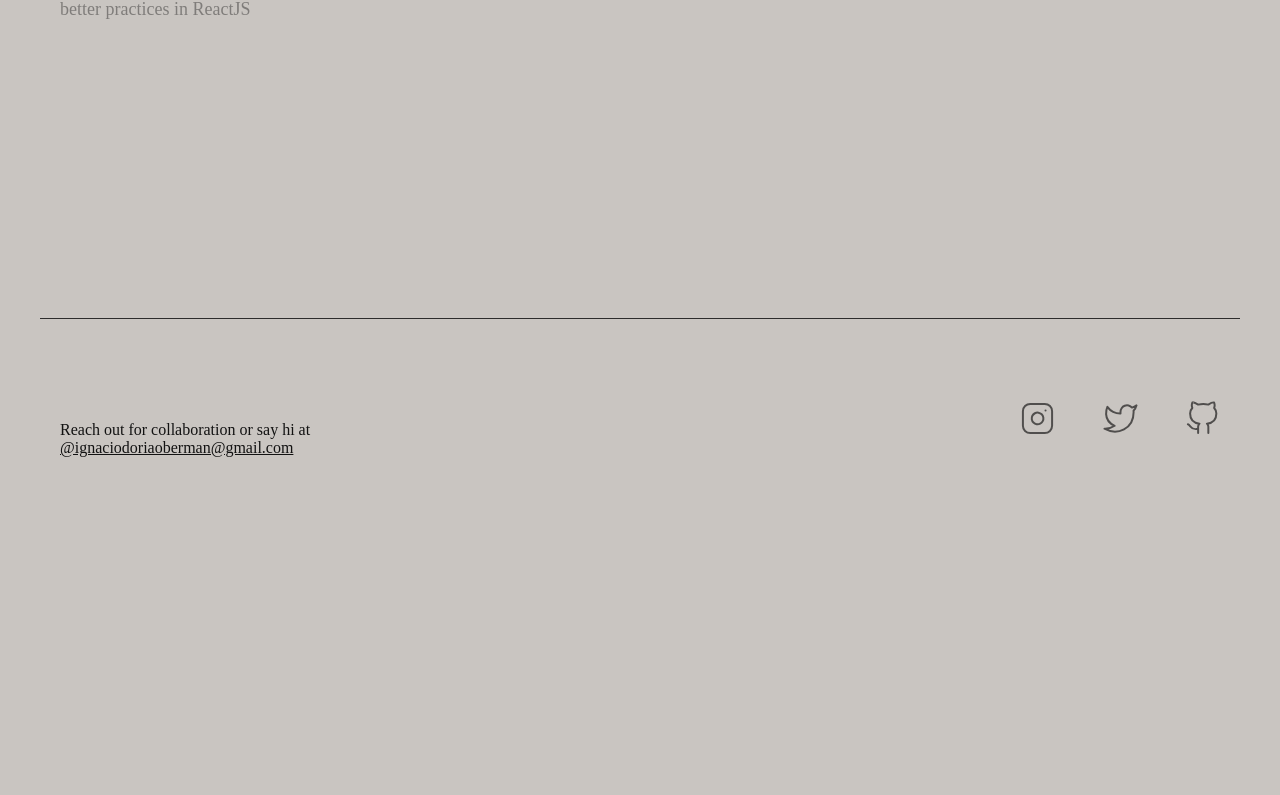
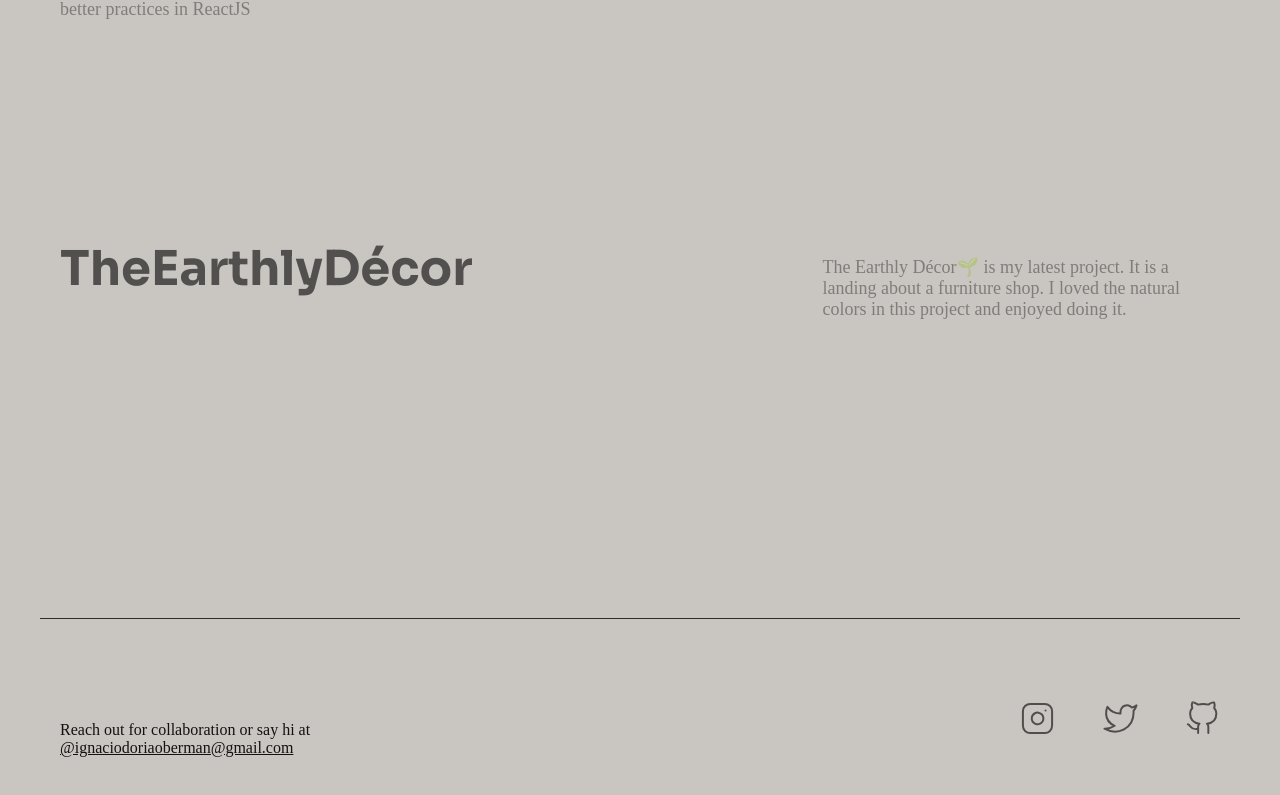
Before and after one commit to nachodoria/nachodoria, a React (Create React App) app: page / in a window 1280 px wide. Shown: the part 3014-3809 px from the top of the page. Before the commit the page ends 3593 px from the top, so only its background shows below. Built offline with nearby package versions, Linux system fonts and the light colour scheme; a web font is replaced by a local one.

Commit message:
New Project Added

```diff
--- a/src/App.js
+++ b/src/App.js
@@ -59,6 +59,8 @@ function App() {
 
                 <motion.div className='project' style={{ flexDirection: "row-reverse" }} >
                     <AnimatedProjectTitle
+                     href='https://v0-ejp4yfx7r-nachodoria.vercel.app/'
+                     rel="noreferrer" target="_blank"
                     cs={"projects-section-subtitle"}
                     style={{ minWidth: "200px", textAlign: "left" }}
                     text={"Portfolio V1"}
@@ -97,6 +99,20 @@ function App() {
                     </p>
                 </motion.div>
 
+                <motion.div className='project' style={{ flexDirection: "row" }} >
+                  <AnimatedProjectTitle
+                  href='https://the-earthly-decor.vercel.app/'
+                  rel="noreferrer" target="_blank"
+                    cs={"projects-section-subtitle"}
+                    style={{ minWidth: "200px", textAlign: "right" }}
+                    text={"The Earthly Décor"}
+                  ></AnimatedProjectTitle>
+
+                  <p
+                    style={{ marginLeft: "300px" }}>The Earthly Décor🌱 is my latest project. It is a landing about a furniture shop. I loved the natural colors in this project and enjoyed doing it.
+                    </p>
+                </motion.div>
+
             </motion.div>
           </motion.div>
 
```
